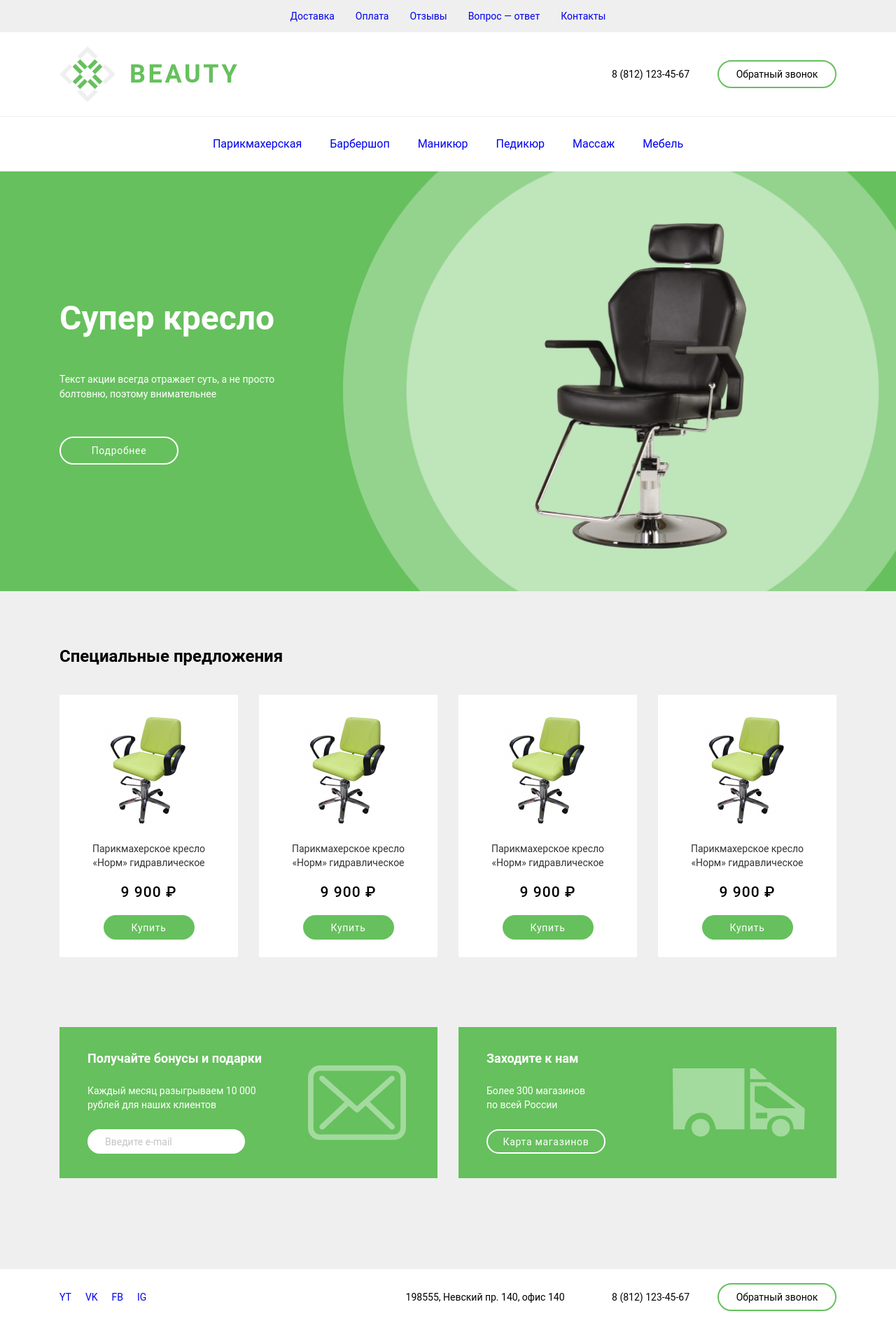
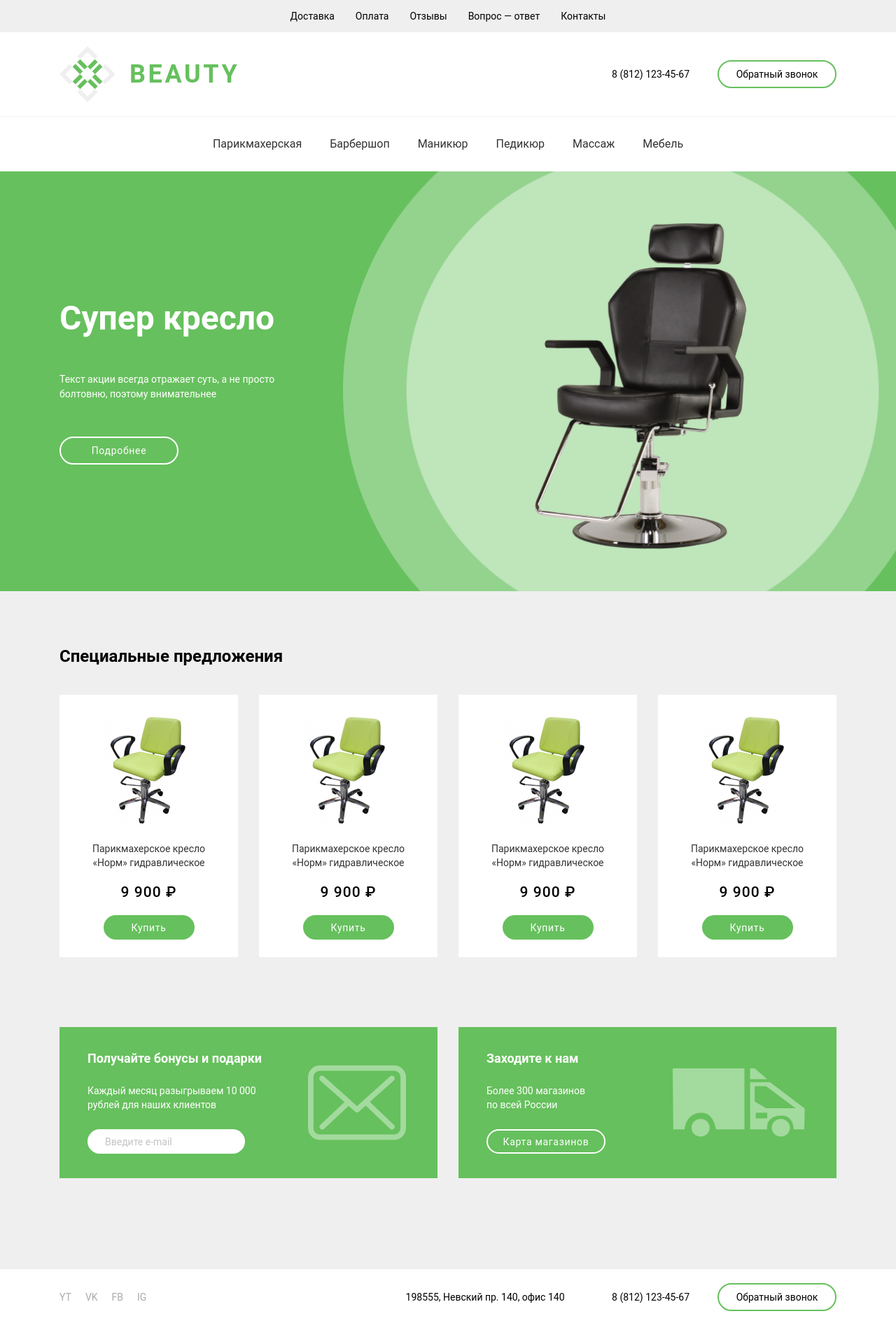
Before and after one commit to SergeyDedikov/itstart-beauty, a plain HTML site: page index.html in a window 1280 px wide. Shown: the top 1891 px of the page at 70% size. Drawn offline with Linux system fonts and the light colour scheme.

Commit message:
feat: color links

```diff
--- a/index.sass
+++ b/index.sass
@@ -56,3 +56,4 @@ body
 @import ./styles/_card
 @import ./styles/_promo
 @import ./styles/_soclinks
+@import ./styles/_icon
--- /dev/null
+++ b/styles/_icon.sass
@@ -0,0 +1,2 @@
+.icon
+  color: #aaa
--- a/styles/_navigation.sass
+++ b/styles/_navigation.sass
@@ -3,7 +3,15 @@
   gap: 30px
   padding: 15px 0
 
+  & li a
+    color: #000
+    &:hover
+      color: $accent
+
   &_type_menu
     gap: 40px
     padding: 30px 0
-    font-size: 16px
+
+    & li a
+      font-size: 16px
+      color: $dark
```
Also changed, not shown: index.css.
